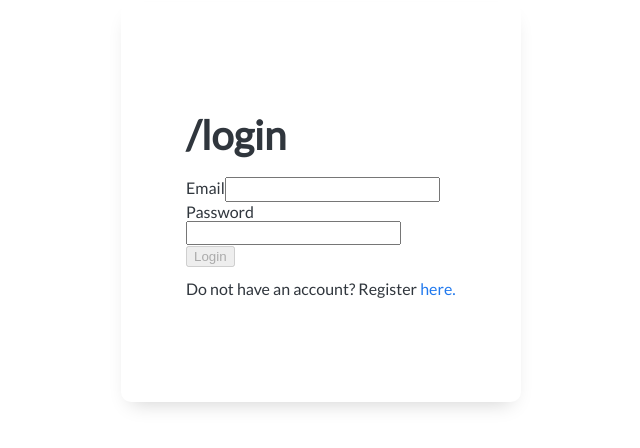
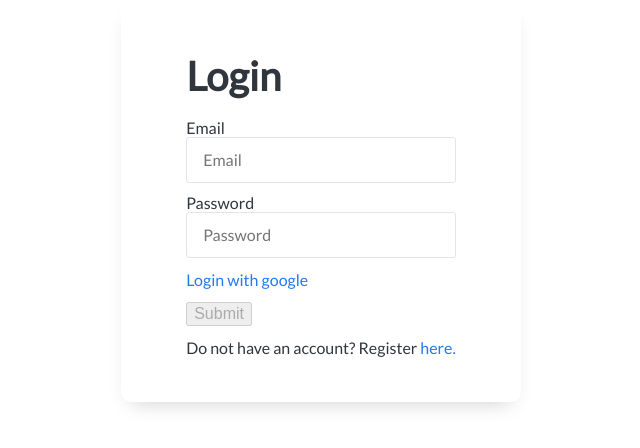
Before and after one commit to jmargielewski/avocado, a React (Create React App) app: page /login in a window 1280 px wide. Shown: the part 198-646 px from the top of the page, without its empty margins (319-959 px from the left). Built offline with nearby package versions, Linux system fonts and the light colour scheme; the HTML template or start-up script is replaced by a standard one.

Commit message:
add Login and Register logic and create form hook

```diff
--- a/src/pages/Auth/LoginPage.tsx
+++ b/src/pages/Auth/LoginPage.tsx
@@ -1,119 +1,125 @@
-import React, { FunctionComponent, useState, ChangeEvent, FormEvent } from 'react';
-import { RouteComponentProps, Link } from 'react-router-dom';
-import axios from 'axios';
+import React, { FunctionComponent, useState } from 'react';
+import { RouteComponentProps, Link, Redirect } from 'react-router-dom';
 
+import useForm, { StateSchema, ValidationStateSchema } from './useForm';
+
+import { config } from '../../utils/config';
 import catchError, { ErrorMsg } from '../../utils/catchErrors';
-import { config } from '../../utils/config';
+
+import axios from '../../services';
+import { routes } from '../../routes';
+import { setToken, getToken } from '../../localStorage/token';
 
 import Paragraph from '../../components/Elements/Paragraph';
-
-const INITIAL_USER: User = {
-  email: '',
-  password: '',
-};
+import Input from '../../components/Elements/Input';
 
 const INITIAL_ERROR: ErrorMsg[] = [];
 
-interface User {
-  email: string;
-  password: string;
-}
+const LoginPage: FunctionComponent<RouteComponentProps> = (): JSX.Element => {
+  const [loading, setLoading] = useState(false);
+  const [apiErrors, setApiErrors] = useState(INITIAL_ERROR);
 
-const LoginPage: FunctionComponent<RouteComponentProps> = (props): JSX.Element => {
-  const [user, setUser] = useState(INITIAL_USER);
-  const [errors, setErrors] = useState(INITIAL_ERROR);
-  const [loading, setLoading] = useState(false);
-  const [disabled, setDisabled] = useState(true);
+  // Define your state schema
+  const userSchema: StateSchema = {
+    email: { value: '', error: '' },
+    password: { value: '', error: '' },
+  };
 
-  const isFormValid = ({ email, password }: User): boolean => !!email && !!password;
-  // const isFormValid = (): boolean => Object.values(user).every((el: string) => Boolean(el));
+  // Define your validationStateSchema
+  // Note: validationStateSchema and stateSchema property
+  // should be the same in-order validation works!
+  const validationUserSchema: ValidationStateSchema = {
+    email: {
+      required: true,
+      validator: {
+        regEx: /^(([^<>()\[\]\\.,;:\s@"]+(\.[^<>()\[\]\\.,;:\s@"]+)*)|(".+"))@((\[[0-9]{1,3}\.[0-9]{1,3}\.[0-9]{1,3}\.[0-9]{1,3}\])|(([a-zA-Z\-0-9]+\.)+[a-zA-Z]{2,}))$/, // eslint-disable-line no-useless-escape,
+        error: 'Invalid email format.',
+      },
+    },
+    password: {
+      required: true,
+      validator: {
+        regEx: /^(?=.{8,})/,
+        error: 'Password must be eight characters or longer',
+      },
+    },
+  };
 
-  React.useEffect(() => {
-    if (isFormValid(user)) {
-      setDisabled(false);
-    } else {
-      setDisabled(true);
-    }
-  }, [user]);
+  async function onSubmitForm(state: StateSchema): Promise<void> {
+    try {
+      setLoading(true);
+      setApiErrors([]);
 
-  function handleChange(event: ChangeEvent<HTMLInputElement>): void {
-    const { name, value } = event.target;
+      const payload = { email: state.email.value, password: state.password.value };
+      const response = await axios.post<{ token: string }>('/auth/signin', payload);
 
-    setUser((prevState) => ({ ...prevState, [name]: value }));
-  }
-
-  async function handleSubmit(event: FormEvent<HTMLFormElement>): Promise<void> {
-    event.preventDefault();
-
-    if (isFormValid(user)) {
-      try {
-        setLoading(true);
-        setErrors([]);
-        const url = `${config.API}/auth/signin`;
-        const payload = { ...user };
-        const response = await axios.post(url, payload);
-        console.log('response', response);
-        // handleLogin(response.data);
-      } catch (error) {
-        catchError(error, setErrors);
-      } finally {
-        setLoading(false);
-      }
+      setToken(response.data.token);
+    } catch (error) {
+      catchError(error, setApiErrors);
+    } finally {
+      setLoading(false);
     }
   }
 
-  const handleInputError = (errs: ErrorMsg[], inputName: string): string =>
-    errs.some((err) => err.message.toLowerCase().includes(inputName)) ? 'error' : '';
+  const { state, handleOnChange, handleOnSubmit, handleOnBlur, disable } = useForm(
+    userSchema,
+    validationUserSchema,
+    onSubmitForm,
+  );
 
-  const displayErrors = (errs: ErrorMsg[]): JSX.Element[] =>
-    errs.map(({ message }) => <p key={message}>{message}</p>);
+  const handleInputError = (error: string): string => (error ? 'error' : '');
 
-  const {
-    match: { path },
-  } = props;
+  const displayErrors = (error: ErrorMsg[] | string): JSX.Element[] => {
+    if (typeof error === 'string') return [<p key={error}>{error}</p>];
+
+    return error.map(({ message }) => <p key={message}>{message}</p>);
+  };
+
+  if (getToken()) return <Redirect to={routes.dashboard} />;
 
   return (
     <div>
-      <h2>{path}</h2>
-      <form onSubmit={handleSubmit}>
+      <h2>Login</h2>
+      <form onSubmit={handleOnSubmit} autoComplete="off">
         <div className="field">
           <label htmlFor="email">
             Email
-            <input
+            <Input
               id="email"
               type="email"
               name="email"
-              value={user.email}
-              onChange={handleChange}
-              className={handleInputError(errors, 'email')}
+              placeholder="Email"
+              value={state.email.value}
+              onChange={handleOnChange}
+              onBlur={handleOnBlur}
+              className={handleInputError(state.email.error)}
             />
+            {displayErrors(state.email.error)}
           </label>
         </div>
 
         <div className="field">
           <label htmlFor="password">
             Password
-            <input
+            <Input
               id="password"
-              type="passport"
+              type="password"
               name="password"
-              value={user.password}
-              onChange={handleChange}
-              className={handleInputError(errors, 'password')}
+              placeholder="Password"
+              value={state.password.value}
+              onChange={handleOnChange}
+              onBlur={handleOnBlur}
+              className={handleInputError(state.password.error)}
             />
+            {displayErrors(state.email.error)}
           </label>
         </div>
-
-        <button onClick={(): void => {}} type="submit" disabled={disabled || loading}>
-          Login
-        </button>
+        <p>
+          <a href={`${config.API}/auth/google`}>Login with google</a>
+        </p>
+        <input type="submit" name="submit" disabled={loading || disable} />
+        {displayErrors(apiErrors)}
       </form>
-      {errors.length > 0 && (
-        <div>
-          Error
-          {displayErrors(errors)}
-        </div>
-      )}
       <Paragraph>
         Do not have an account? Register
         <Link to="/register"> here.</Link>
--- a/src/pages/Auth/RegisterPage.tsx
+++ b/src/pages/Auth/RegisterPage.tsx
@@ -1,35 +1,126 @@
-import React, { FunctionComponent } from 'react';
-import { RouteComponentProps, Link } from 'react-router-dom';
+import React, { FunctionComponent, useState } from 'react';
+import { RouteComponentProps, Link, Redirect } from 'react-router-dom';
 
-const RegisterPage: FunctionComponent<RouteComponentProps> = (props): JSX.Element => {
-  const {
-    match: { path },
-  } = props;
+import useForm, { StateSchema, ValidationStateSchema } from './useForm';
+
+import catchError, { ErrorMsg } from '../../utils/catchErrors';
+
+import axios from '../../services';
+import { routes } from '../../routes';
+import { setToken, getToken } from '../../localStorage/token';
+
+import Paragraph from '../../components/Elements/Paragraph';
+import Input from '../../components/Elements/Input';
+
+const INITIAL_ERROR: ErrorMsg[] = [];
+
+const RegisterPage: FunctionComponent<RouteComponentProps> = (): JSX.Element => {
+  const [loading, setLoading] = useState(false);
+  const [apiErrors, setApiErrors] = useState(INITIAL_ERROR);
+
+  // Define your state schema
+  const userSchema: StateSchema = {
+    email: { value: '', error: '' },
+    password: { value: '', error: '' },
+  };
+
+  // Define your validationStateSchema
+  // Note: validationStateSchema and stateSchema property
+  // should be the same in-order validation works!
+  const validationUserSchema: ValidationStateSchema = {
+    email: {
+      required: true,
+      validator: {
+        regEx: /^(([^<>()\[\]\\.,;:\s@"]+(\.[^<>()\[\]\\.,;:\s@"]+)*)|(".+"))@((\[[0-9]{1,3}\.[0-9]{1,3}\.[0-9]{1,3}\.[0-9]{1,3}\])|(([a-zA-Z\-0-9]+\.)+[a-zA-Z]{2,}))$/, // eslint-disable-line no-useless-escape,
+        error: 'Invalid email format.',
+      },
+    },
+    password: {
+      required: true,
+      validator: {
+        regEx: /^(?=.*[a-z])(?=.*[0-9])(?=.{8,})/,
+        error:
+          'Password must contain at least 1 lowercase alphabetical character, 1 numeric character and must be 8 characters or longe',
+      },
+    },
+  };
+
+  async function onSubmitForm(state: StateSchema): Promise<void> {
+    try {
+      setLoading(true);
+      setApiErrors([]);
+
+      const payload = { email: state.email.value, password: state.password.value };
+      const response = await axios.post<{ token: string }>('/auth/signup', payload);
+
+      setToken(response.data.token);
+    } catch (error) {
+      catchError(error, setApiErrors);
+    } finally {
+      setLoading(false);
+    }
+  }
+
+  const { state, handleOnChange, handleOnSubmit, handleOnBlur, disable } = useForm(
+    userSchema,
+    validationUserSchema,
+    onSubmitForm,
+  );
+
+  const handleInputError = (error: string): string => (error ? 'error' : '');
+
+  const displayErrors = (error: ErrorMsg[] | string): JSX.Element[] => {
+    if (typeof error === 'string') return [<p key={error}>{error}</p>];
+
+    return error.map(({ message }) => <p key={message}>{message}</p>);
+  };
+
+  if (getToken()) return <Redirect to={routes.dashboard} />;
 
   return (
     <div>
-      <h2>{path}</h2>
-      <div>
+      <h2>Register</h2>
+      <form onSubmit={handleOnSubmit} autoComplete="off">
         <div className="field">
           <label htmlFor="email">
-            email
-            <input id="email" type="email" />
+            Email
+            <Input
+              id="email"
+              type="email"
+              name="email"
+              placeholder="Email"
+              value={state.email.value}
+              onChange={handleOnChange}
+              onBlur={handleOnBlur}
+              className={handleInputError(state.email.error)}
+            />
+            {displayErrors(state.email.error)}
           </label>
         </div>
 
         <div className="field">
           <label htmlFor="password">
-            password
-            <input id="password" type="passport" />
+            Password
+            <Input
+              id="password"
+              type="password"
+              name="password"
+              placeholder="Password"
+              value={state.password.value}
+              onChange={handleOnChange}
+              onBlur={handleOnBlur}
+              className={handleInputError(state.password.error)}
+            />
+            {displayErrors(state.password.error)}
           </label>
         </div>
-
-        <button type="submit">Register</button>
-        <p>
-          You already have an account? Login
-          <Link to="/login"> here.</Link>
-        </p>
-      </div>
+        <input type="submit" name="Register" disabled={loading || disable} />
+        {displayErrors(apiErrors)}
+      </form>
+      <Paragraph>
+        You already have an account? Login
+        <Link to="/login"> here.</Link>
+      </Paragraph>
     </div>
   );
 };
--- /dev/null
+++ b/src/pages/Auth/useForm.ts
@@ -0,0 +1,131 @@
+import { useState, useEffect, useCallback } from 'react';
+
+interface Field {
+  value: string;
+  error: string;
+}
+
+export interface StateSchema {
+  [key: string]: Field;
+}
+
+export interface ValidationStateSchema {
+  [key: string]: {
+    required: boolean;
+    validator: {
+      regEx: RegExp;
+      error: string;
+    };
+  };
+}
+
+export type Callback = (state: StateSchema) => void | Promise<void>;
+
+function useForm(
+  stateSchema: StateSchema,
+  validationSchema: ValidationStateSchema,
+  callback: Callback,
+): {
+  /* eslint-disable */
+  state: StateSchema;
+  disable: boolean;
+  handleOnChange: any;
+  handleOnBlur: any;
+  handleOnSubmit: any;
+} {
+  /* eslint-enable */
+  const [state, setState] = useState(stateSchema);
+  const [disable, setDisable] = useState(true);
+  const [isDirty, setIsDirty] = useState(false);
+  const [isTouched, setIsTouched] = useState(false);
+
+  // Disable button in initial render.
+  // useEffect(() => {
+  //   setDisable(true);
+  // }, []);
+
+  // For every changed in our state this will be fired
+  // To be able to disable the button
+  useEffect(() => {
+    if (isDirty && isTouched) {
+      setDisable(validateState()); // eslint-disable-line @typescript-eslint/no-use-before-define
+    }
+  }, [state, isDirty]);
+
+  // Used to disable submit button if there's an error in state
+  // or the required field in state has no value.
+  // Wrapped in useCallback to cached the function to avoid intensive memory leaked
+  // in every re-render in component
+  const validateState = useCallback(() => {
+    const hasErrorInState = Object.keys(validationSchema).some((key) => {
+      const isInputFieldRequired = validationSchema[key].required;
+      const stateValue = state[key].value; // state value
+      const stateError = state[key].error; // state error
+
+      return (isInputFieldRequired && !stateValue) || stateError;
+    });
+
+    return hasErrorInState;
+  }, [state, validationSchema]);
+
+  // Used to handle every changes in every input
+  const handleOnChange = useCallback(
+    (event, firstTouch) => {
+      if (event.target.value.length) {
+        setIsDirty(true);
+      }
+
+      //   const name = event.target.name;
+      //   const value = event.target.value;
+      const { name, value } = event.target;
+      let error = '';
+      if (isTouched || firstTouch) {
+        if (validationSchema[name].required) {
+          if (!value) {
+            error = 'This is required field.';
+          }
+        }
+
+        if (
+          validationSchema[name].validator !== null &&
+          typeof validationSchema[name].validator === 'object'
+        ) {
+          if (value && !validationSchema[name].validator.regEx.test(value)) {
+            error = validationSchema[name].validator.error;
+          }
+        }
+      }
+
+      setState((prevState: StateSchema) => ({
+        ...prevState,
+        [name]: { value, error },
+      }));
+    },
+    [validationSchema],
+  );
+
+  const handleOnSubmit = useCallback(
+    (event) => {
+      event.preventDefault();
+
+      // Make sure that validateState returns false
+      // Before calling the submit callback function
+      if (!validateState()) {
+        callback(state);
+      }
+    },
+    [state],
+  );
+
+  const handleOnBlur = useCallback(
+    (event) => {
+      setIsTouched(true);
+      handleOnChange(event, true);
+    },
+    [isTouched],
+  );
+
+  return { state, disable, handleOnChange, handleOnBlur, handleOnSubmit };
+}
+
+export default useForm;
```
